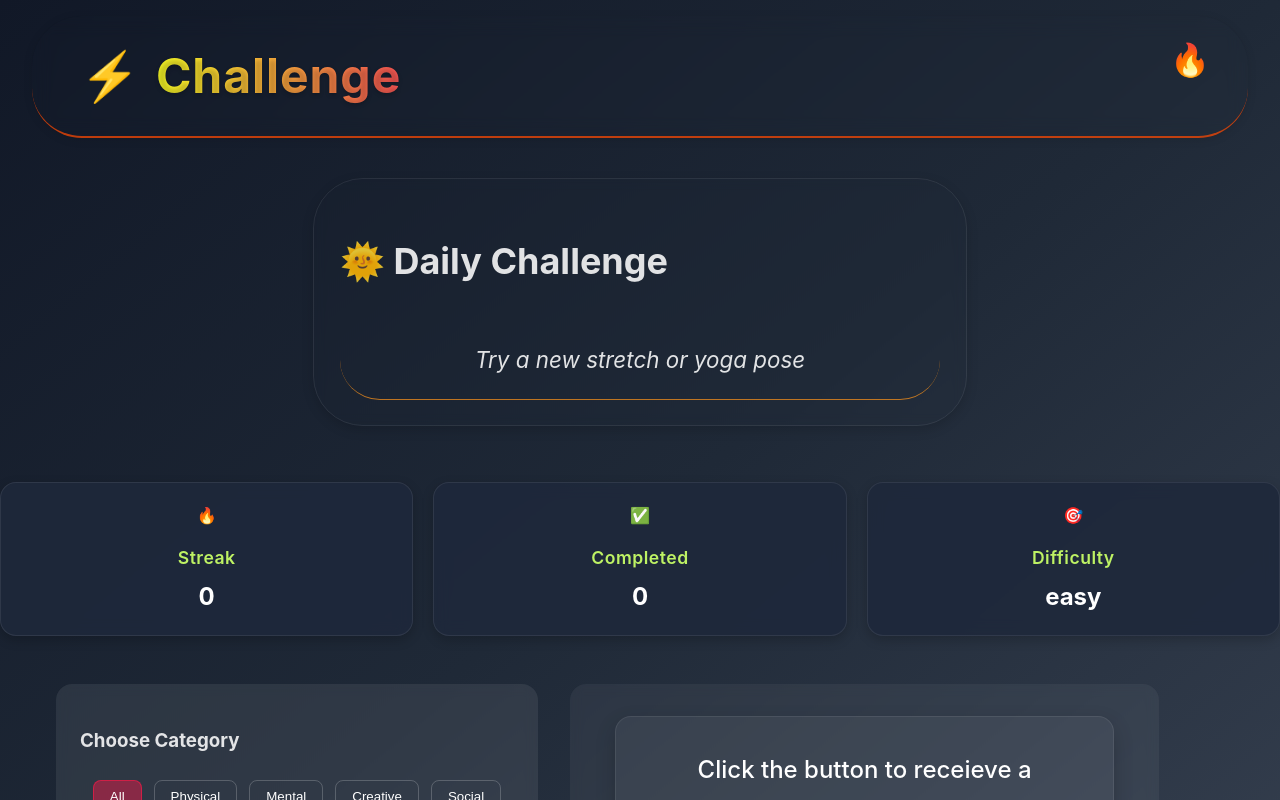
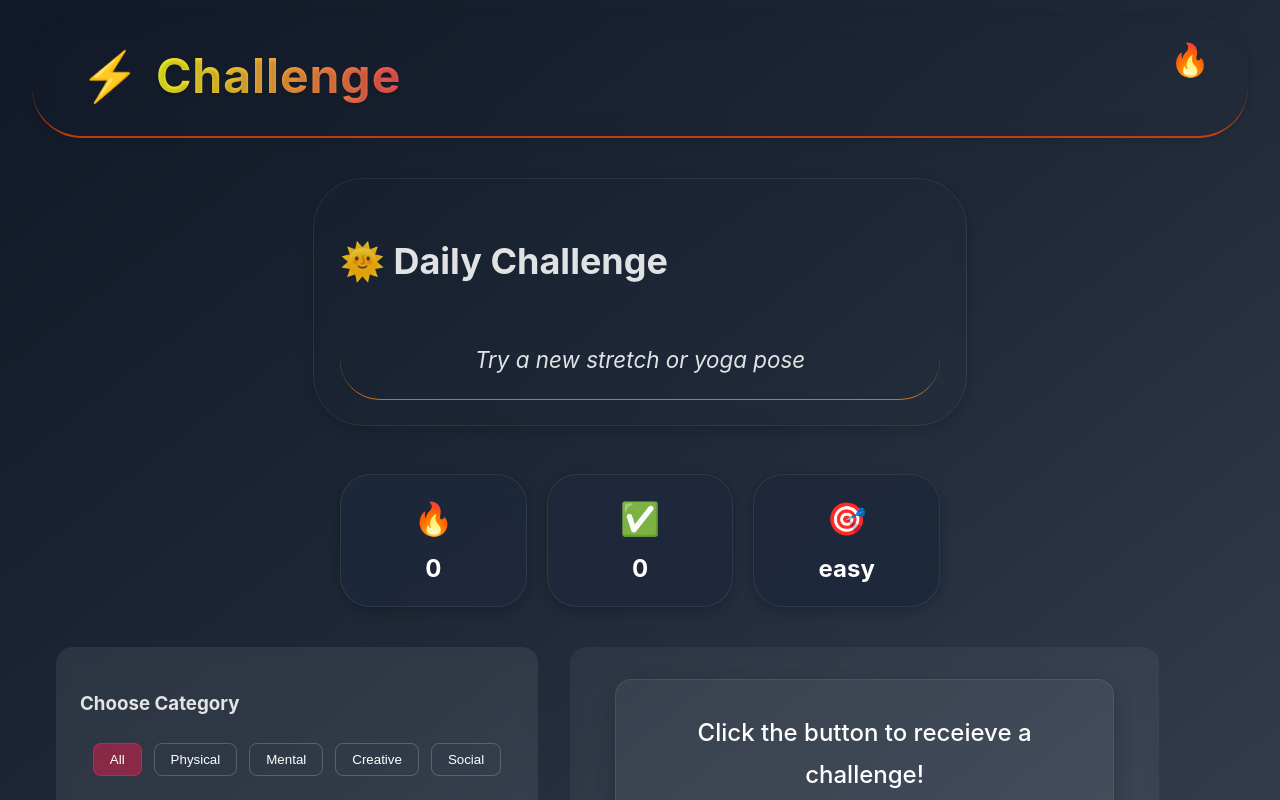
Before and after one commit to robertoandino/challenge-me, a React (Vite) app: page / in a window 1280 px wide. Shown: the top 800 px of the page. Built offline with nearby package versions, Linux system fonts and the light colour scheme.

Commit message:
Refactor StatCard styles for improved layout and consistency

```diff
--- a/src/components/StatCard/StatCard.css
+++ b/src/components/StatCard/StatCard.css
@@ -4,21 +4,26 @@
     align-items: stretch;
     gap: 1.25rem;
     margin: 2rem 0;
+    width: 100%;
+    max-width: 600px;
+    margin: 1.5rem auto;
     flex-wrap: wrap;
 }
 
 .stat-card {
     flex: 1;
-    min-width: 160px;
     background: rgba(30, 41, 59, 0.9);
     color: #fff;
     border-radius: 1rem;
-    padding: 1.25rem;
+    padding: 1.2rem;
     box-shadow: 0 4px 12px rgba(0,0,0,0.2);
     text-align: center;
     transition: transform 0.25s ease, box-shadow 0.25s ease;
     border: 1px solid rgba(255, 255, 255, 0.08);
     backdrop-filter: blur(8px);
+    position: relative;
+    overflow: hidden;
+    border-radius: 30px;
 }
 
 .stat-card:hover {
@@ -27,10 +32,10 @@
 }
 
 .stat-card h3 {
-    font-size: 1.1rem;
+    font-size: 1.5rem;
     margin-bottom: 0.5rem;
     font-weight: 600;
-    color: #bef264;
+    color: #f0f1ec;
     letter-spacing: 0.5px;
 }
 
@@ -40,3 +45,8 @@
     color: #fff;
     margin: 0;
 }
+
+.stat-icon {
+    font-size: 2rem;
+    margin-bottom: 0.5rem;
+}
--- a/src/components/StatCard/StatCard.tsx
+++ b/src/components/StatCard/StatCard.tsx
@@ -17,7 +17,7 @@ const StatCard: React.FC<StatCardProps> = ({ title, value}) => {
     return (
         <div className="stat-card">
             <div className="stat-icon">{getIcon(title)}</div>
-            <h3>{title}</h3>
+            {/*<h3>{title}</h3>*/}
             <p>{value}</p>
         </div>
     );
```
